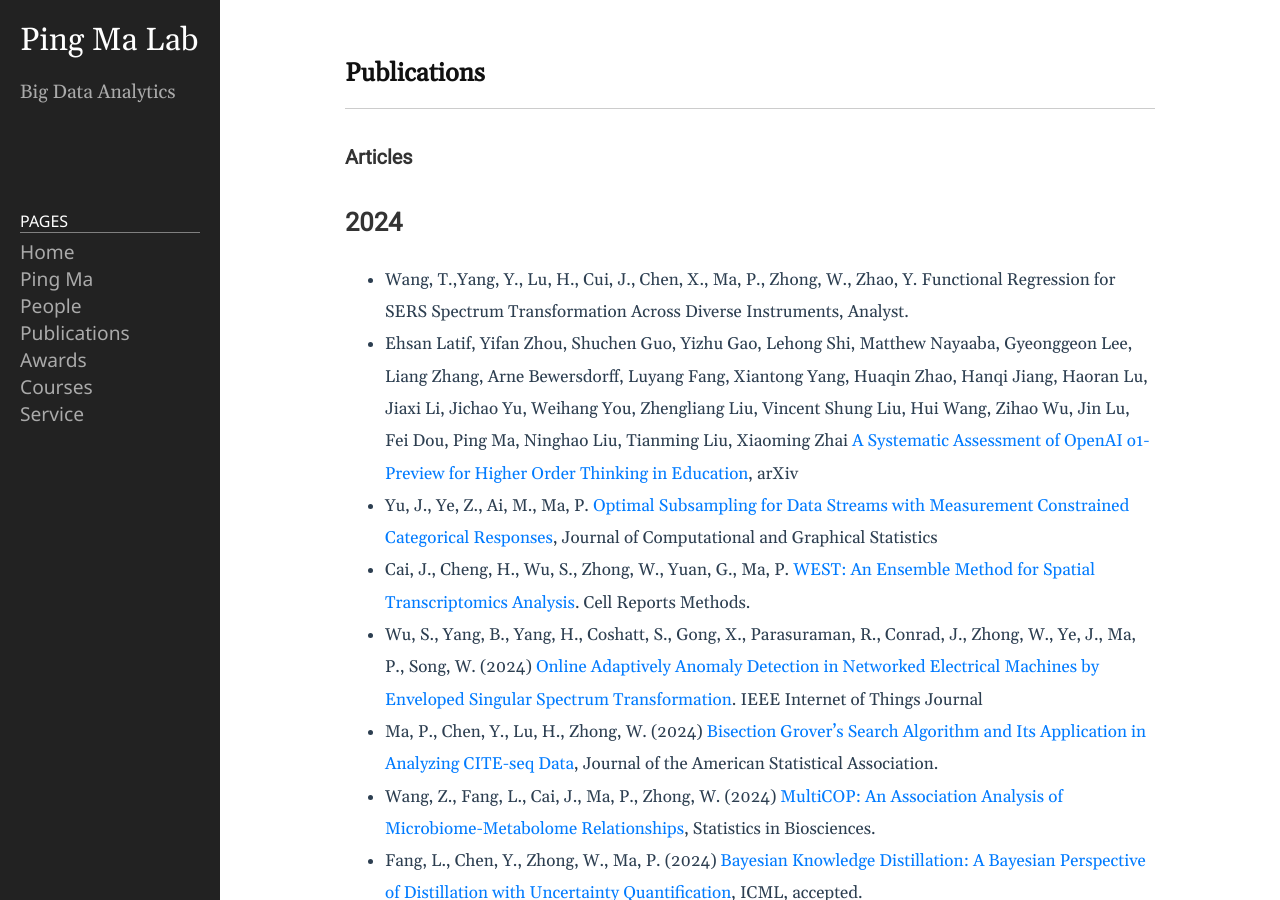
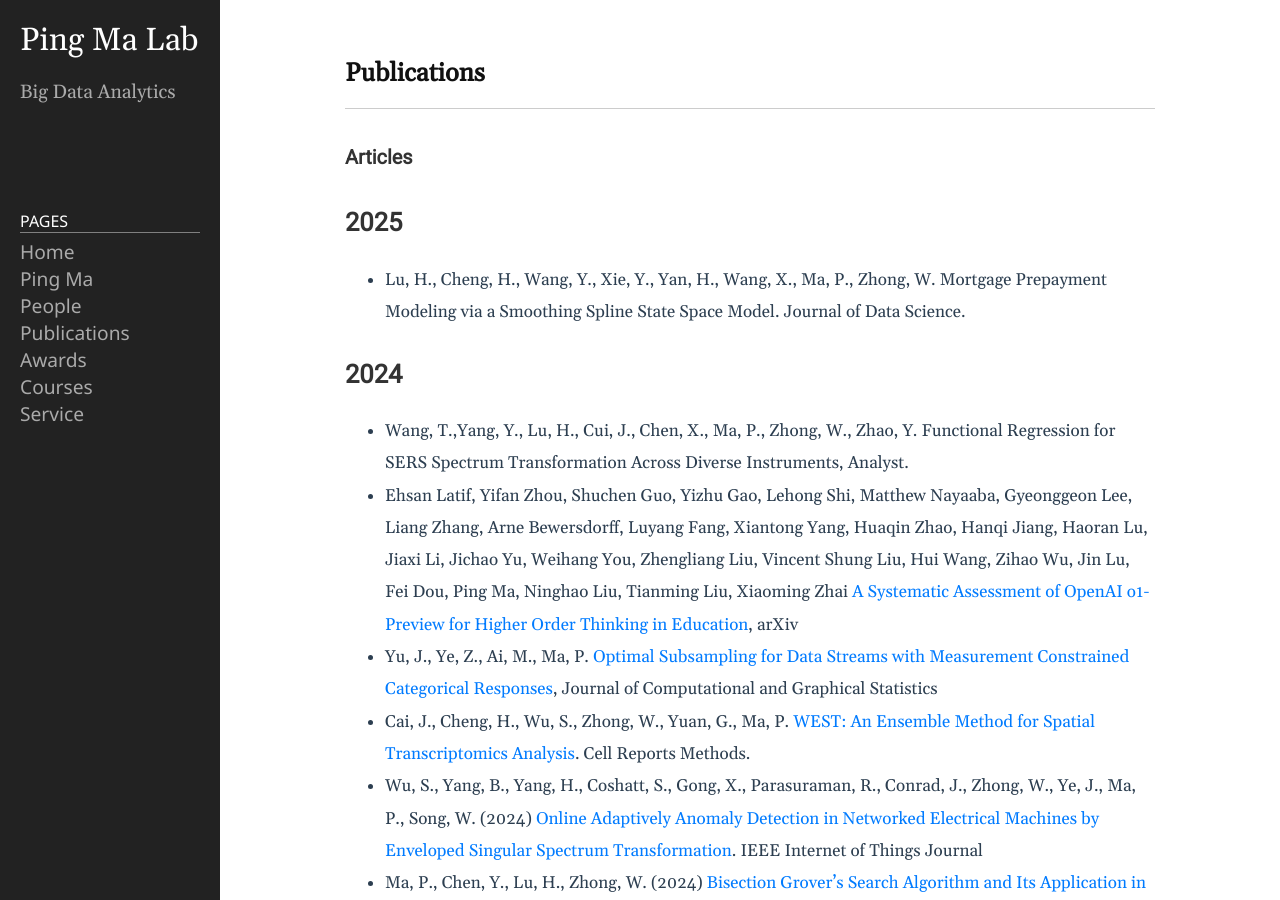
Before and after one commit to BDALpingio/BDALpingio.github.io, a Jekyll site: the page built from 3_publications.md, in a window 1280 px wide and 900 px high. Built offline with Jekyll 4.4.1, drawn with Linux system fonts in a browser that asks for light colours.

Commit message:
Update 3_publications.md
2025 1

```diff
--- a/3_publications.md
+++ b/3_publications.md
@@ -5,6 +5,10 @@ permalink: /3_publications/
 ---
 
 ### Articles
+
+
+## 2025
+- Lu, H., Cheng, H., Wang, Y., Xie, Y., Yan, H., Wang, X., Ma, P., Zhong, W. Mortgage Prepayment Modeling via a Smoothing Spline State Space Model. Journal of Data Science.
 
 ## 2024
 - Wang, T.,Yang, Y., Lu, H., Cui, J., Chen, X., Ma, P., Zhong, W., Zhao, Y. Functional Regression for SERS Spectrum Transformation Across Diverse Instruments, Analyst.
```
